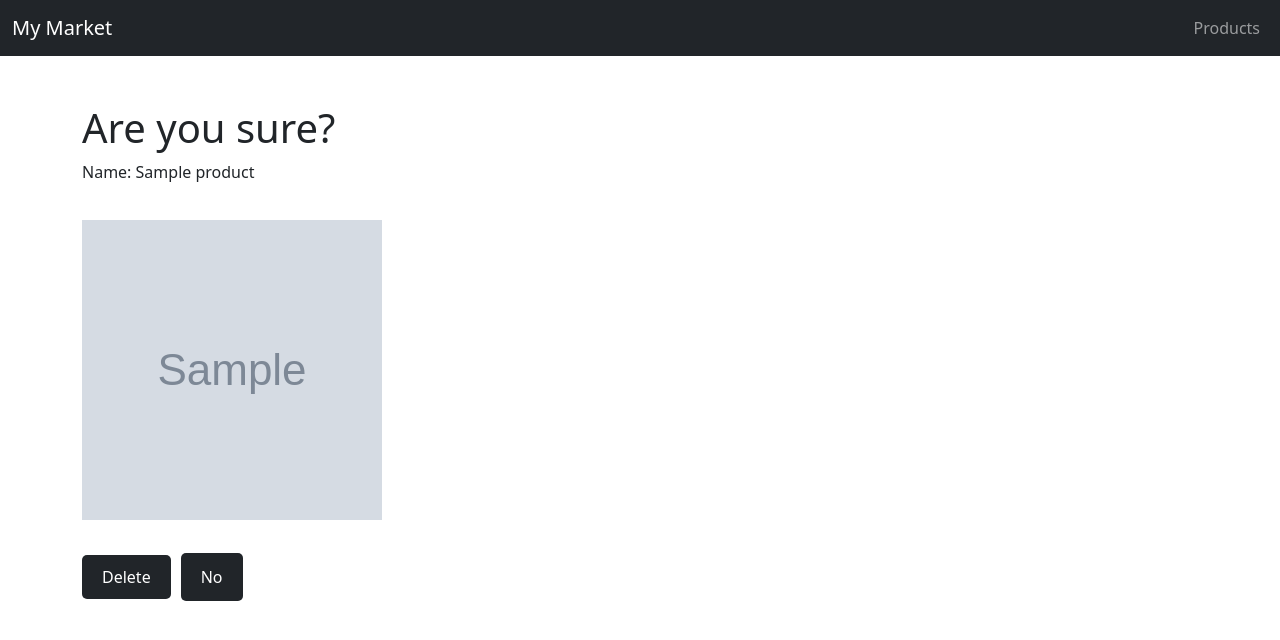
After one commit to IvanAshikhin/homework_56_ivan_ashihin, a Django app: template app/webapp/templates/confirm_delete.html in a window 1280 px wide. The commit adds this page. Shown: the top 640 px of the page. Run offline with Django 4.2, Linux system fonts and the light colour scheme; the template is opened without the code that fills it: most values are stand-ins (such as "Sample title", 1, 10 or a date in 2020); grey boxes marked "Sample" are stand-in pictures.

Commit message:
Удаление
Реализовал удаление с подтверждением

```diff
--- a/app/static/css/style.css
+++ b/app/static/css/style.css
@@ -29,3 +29,14 @@ input[type="submit"] {
     font-size: 24px;
     margin-bottom: 20px;
 }
+
+.home_page {
+    margin-left: 10px;
+    background-color: #212529;
+    color: #fff;
+    padding: 13px 20px;
+    border: none;
+    border-radius: 5px;
+    cursor: pointer;
+    text-decoration: none;
+}
--- /dev/null
+++ b/app/webapp/templates/confirm_delete.html
@@ -0,0 +1,14 @@
+{% extends "base.html" %}
+{% block title %}Confirm delete{% endblock %}
+{% block menu %}
+{% endblock %}
+{% block content %}
+    <form action="{% url 'confirm_delete' product.pk %}" method="post">
+        <h1 class=>Are you sure?</h1>
+        <p class="name">Name: {{ product.product_name }}</p>
+        <img src="{{ product.image }}" class="card-img-top" style="width: 300px; height: 300px; margin-bottom: 35px; margin-top: 20px" alt="...">
+        {% csrf_token %}
+        <p class="submit_delete"><input type="submit" value="Delete"><a href="{% url 'index_page' %}" class="home_page">No</a>
+        </p>
+    </form>
+{% endblock %}
--- a/app/webapp/templates/detail.html
+++ b/app/webapp/templates/detail.html
@@ -8,10 +8,11 @@
     </li>
 {% endblock %}
 {% block content %}
-    <img src="{{ product.image }}" alt="" style="height: 400px; width: 500px;padding-top: 30px" class="img-fluid">
+    <img src="{{ product.image }}" alt="" style="height: 400px; width: 400px;padding-top: 30px" class="img-fluid">
     <h1 class="name">{{ product.product_name }}</h1>
     <p class="category">Category: {{ product.category }}</p>
     <p class="cost">Cost: {{ product.cost }}</p>
     <p class="desc">Description: {{ product.description }}</p>
     <p class="desc">Remain: {{ product.remain }}</p>
+    <a href="{% url 'delete_product' product.pk %}">Delete</a>
 {% endblock %}
```
Also changed, not shown: app/webapp/urls.py (+4 -3 lines), app/webapp/views/products.py (+11 -0 lines).
